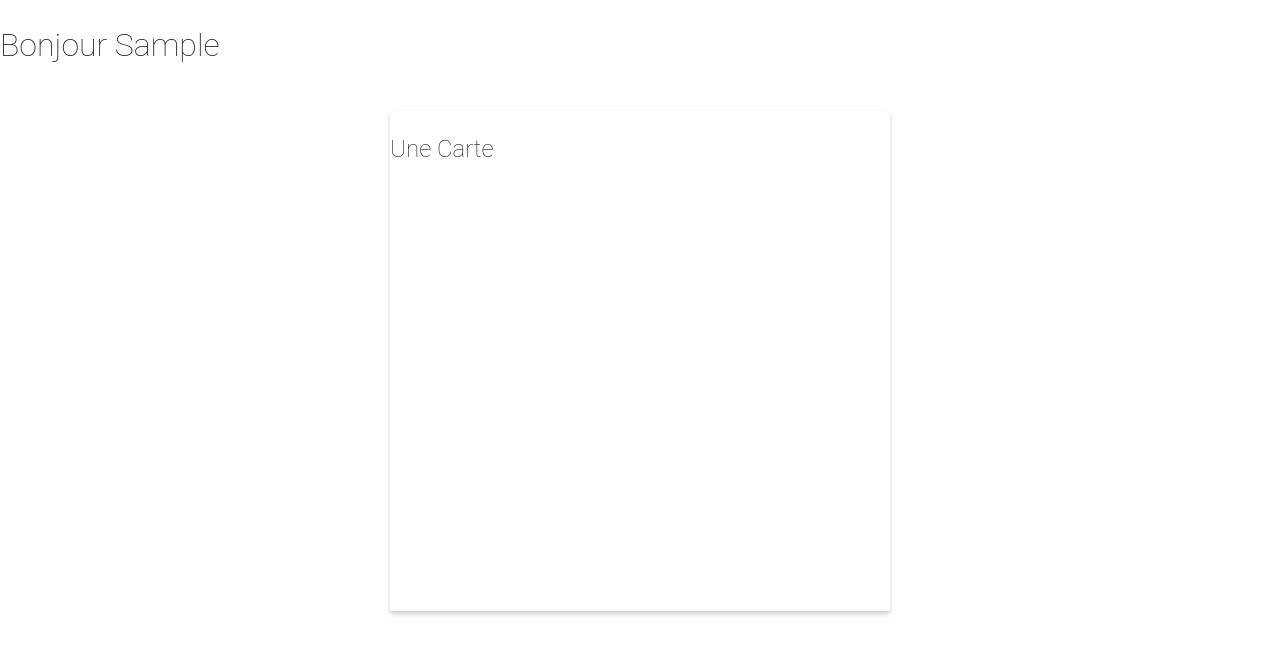
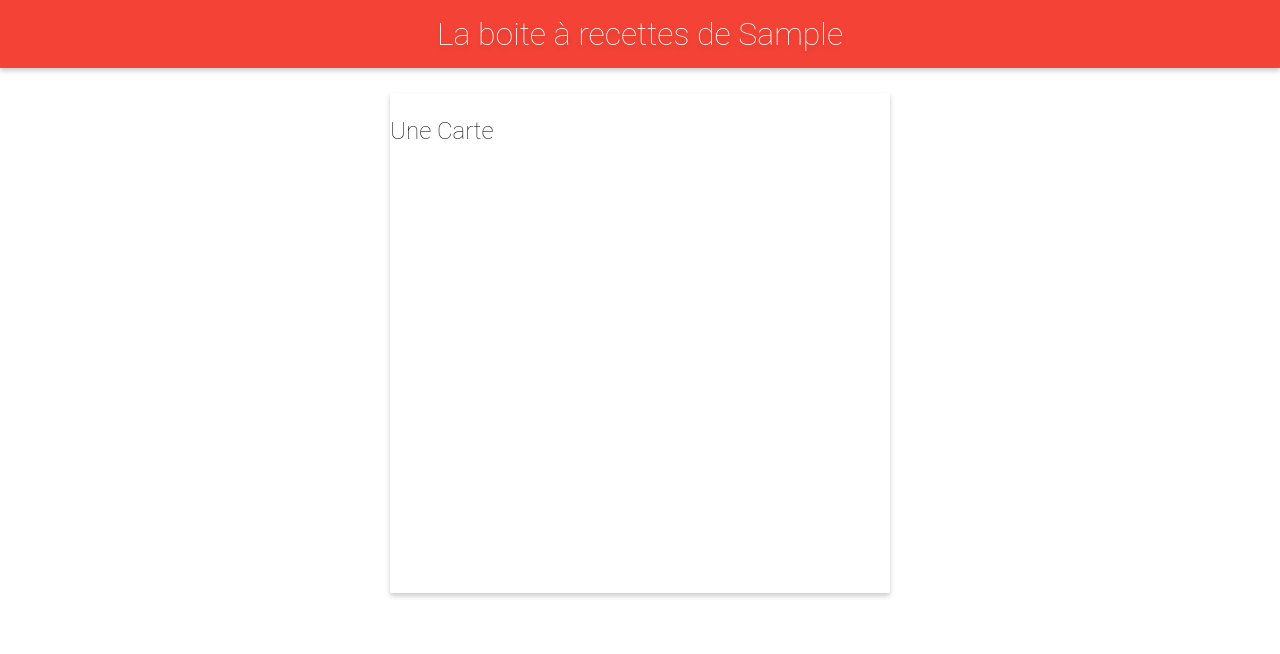
Before and after one commit to CDjepeno/Recipe-React, a React (Create React App) app: page / in a window 1280 px wide. Both pictures are taken after typing "Sample" into the empty fields and a click on the button "GO". Shown: the top 654 px of the page. Built offline with nearby package versions, Linux system fonts and the light colour scheme.

Commit message:
Create header

```diff
--- /dev/null
+++ b/src/components/Header.tsx
@@ -0,0 +1,16 @@
+import React from 'react'
+
+
+export interface HeaderProps {
+    pseudo: string;
+}
+
+const Header: React.FC<HeaderProps> = ({pseudo}) => {
+    return (
+        <header>
+            <h1>La boite à recettes {pseudo}</h1>
+        </header>
+     );
+}
+
+export default Header;
--- a/src/components/Main.tsx
+++ b/src/components/Main.tsx
@@ -1,5 +1,6 @@
 import React from 'react'
 import { RouteComponentProps } from 'react-router-dom';
+import Header from './Header';
 
 
 type Params = {
@@ -7,10 +8,12 @@ type Params = {
 }
 
 const Main: React.FC<RouteComponentProps<Params>> = ({match}) => {
+    const pseudo = match.params.pseudo;
+    const formatPseudo = (pseudo: any) => /[aeiouy]/i.test(pseudo[0]) ? `d'${pseudo}` : `de ${pseudo}`
 
     return (
         <div className="box">
-            <h1>Bonjour {match.params.pseudo}</h1>
+            <Header pseudo={formatPseudo(pseudo)} />
             <div className="cards">
                 <div className="card">
                     <h2>Une Carte</h2>
```
